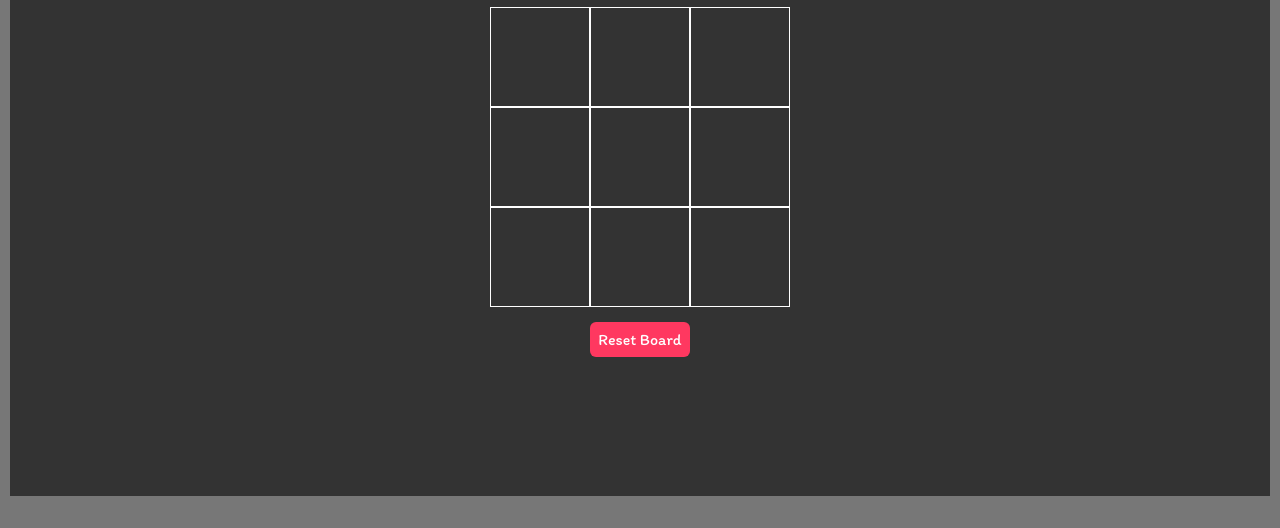
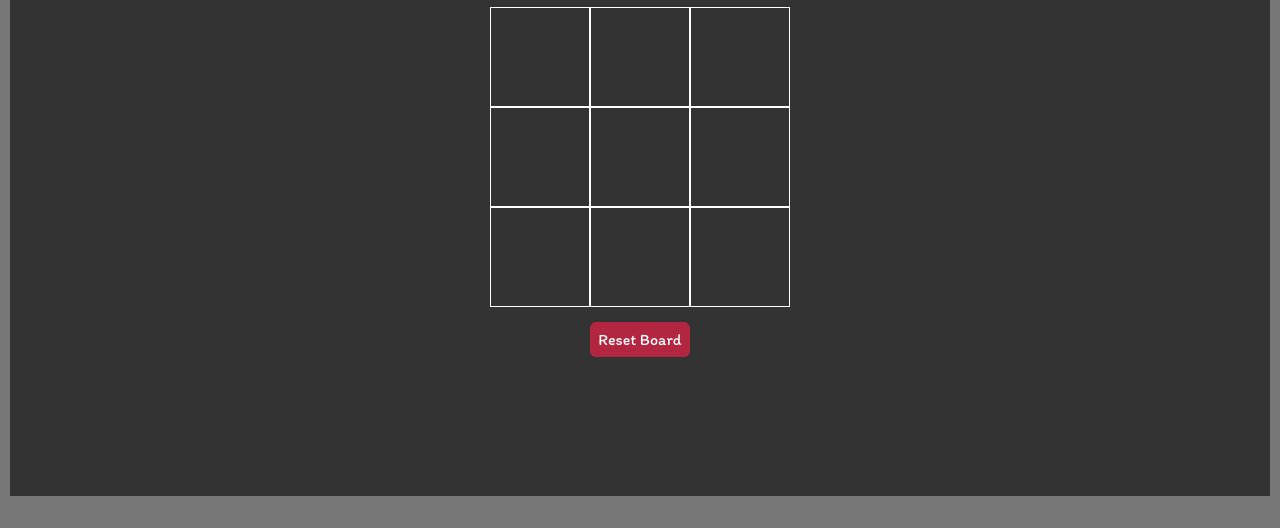
Before and after one commit to ren132710/tic-tac-toe, a plain HTML site: page index.html in a window 1280 px wide. In both pictures the pointer is over the button "Reset Board". Shown: the part 282-810 px from the top of the page. Drawn offline with Linux system fonts and the light colour scheme.

Commit message:
hover styling for Reset button

```diff
--- a/style.css
+++ b/style.css
@@ -82,6 +82,10 @@ body {
     margin-top: 5px;
 }
 
+.btn-reset:hover {
+    background-color: #b32642;
+}
+
 .hide {
     display: none;
 }
```
